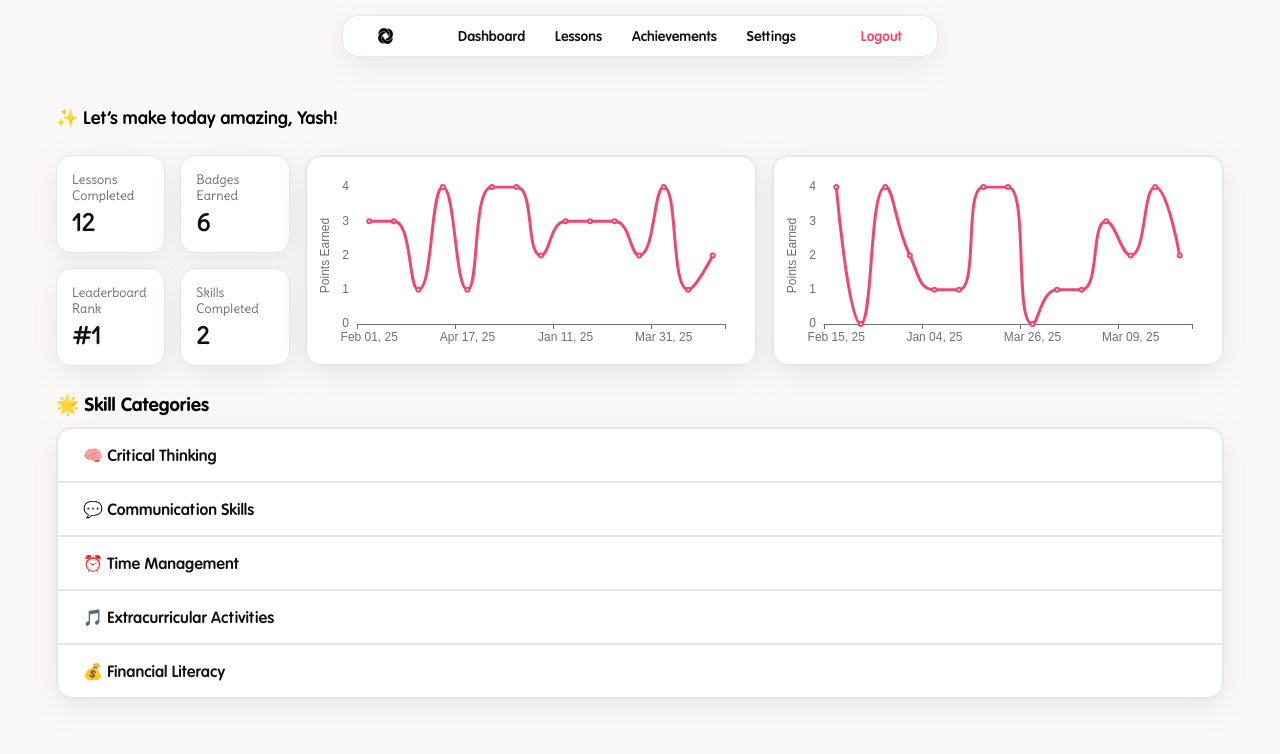
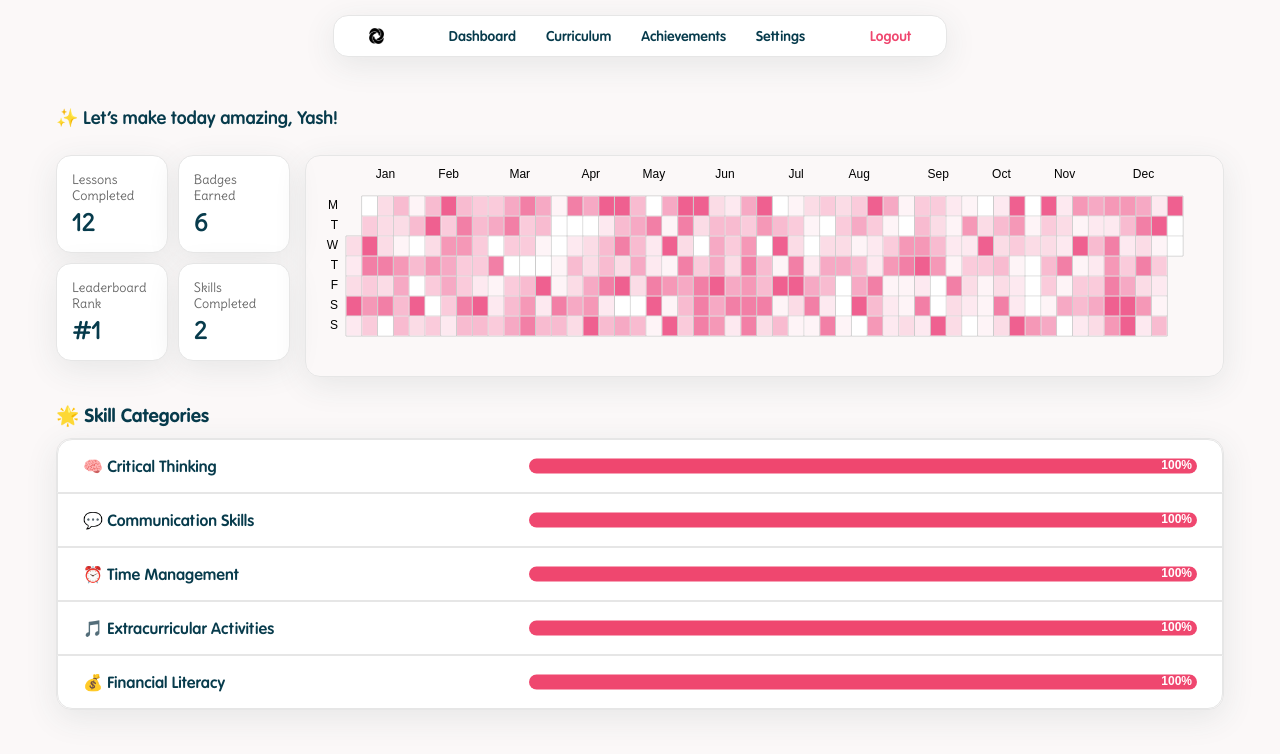
Before and after one commit to yashkc2025/skillbee, a Vue app in the folder frontend/: page / in a window 1280 px wide. Shown: the top 754 px of the page. Built offline with nearby package versions, Linux system fonts and the light colour scheme; the HTML template or start-up script is replaced by a standard one.

Commit message:
feat: child dahsboard revamp

```diff
--- a/frontend/src/assets/base.css
+++ b/frontend/src/assets/base.css
@@ -6,7 +6,7 @@
   --color-thunder: #073b4c;
   --color-sky: #70d6ff;
 
-  --color-text-dark: #111;
+  --color-text-dark: var(--color-thunder);
   --color-text-light: #fff;
 
   --color-light: var(--color-text-light); /* --color-light: #fef8f8; */
@@ -66,7 +66,7 @@ body {
     'Droid Sans',
     'Helvetica Neue',
     sans-serif;
-  color: var(--color-text);
+  color: var(--color-text-dark);
   text-rendering: optimizeLegibility;
   -webkit-font-smoothing: antialiased;
   -moz-osx-font-smoothing: grayscale;
--- a/frontend/src/components/Grid.vue
+++ b/frontend/src/components/Grid.vue
@@ -32,7 +32,7 @@ const props = defineProps<{
 .grid {
   display: grid;
   grid-template-columns: repeat(2, 1fr);
-  gap: var(--size-sm);
+  gap: var(--size-xs);
 }
 
 .grid-card {
--- a/frontend/src/components/child/ChildNavbar.vue
+++ b/frontend/src/components/child/ChildNavbar.vue
@@ -7,8 +7,8 @@ const navOptions = [
     link: sitemap.child_app.dashboard,
   },
   {
-    label: "Lessons",
-    link: sitemap.child_app.lessons,
+    label: "Curriculum",
+    link: sitemap.child_app.curriculum,
   },
   {
     label: "Achievements",
@@ -29,7 +29,7 @@ const navOptions = [
     <section class="items-parent">
       <a :href="n.link" class="nav-items" v-for="n in navOptions" :key="n.label">{{
         n.label
-        }}</a>
+      }}</a>
     </section>
     <section class="third-parent">
       <a class="danger" href="">Logout</a>
--- /dev/null
+++ b/frontend/src/components/child/DashboardPointsCharts copy.vue
@@ -0,0 +1,131 @@
+<template>
+  <!-- Responsive Chart -->
+  <v-chart :option="option" autoresize class="chart" />
+</template>
+
+<script setup>
+import { use } from "echarts/core";
+import VChart from "vue-echarts";
+import { LineChart } from "echarts/charts";
+import {
+  TitleComponent,
+  TooltipComponent,
+  GridComponent,
+  LegendComponent,
+} from "echarts/components";
+import { CanvasRenderer } from "echarts/renderers";
+
+use([
+  LineChart,
+  TitleComponent,
+  TooltipComponent,
+  GridComponent,
+  LegendComponent,
+  CanvasRenderer,
+]);
+
+// Generate sample data with actual dates
+const generateDateData = () => {
+  const data = [];
+  const startDate = new Date("2025-01-01");
+  const endDate = new Date("2025-05-01"); // 4 months later
+
+  for (let i = 0; i < 15; i++) {
+    const randomTime =
+      startDate.getTime() + Math.random() * (endDate.getTime() - startDate.getTime());
+    const randomDate = new Date(randomTime);
+
+    data.push({
+      date: randomDate.toISOString().split("T")[0], // YYYY-MM-DD format
+      revenue: Math.floor(Math.random() * 5), // Random revenue between 0-4
+    });
+  }
+
+  return data;
+};
+
+const sampleData = generateDateData();
+
+const option = {
+  grid: {
+    top: 30,
+    left: 50,
+    right: 30,
+    bottom: 40,
+  },
+  xAxis: {
+    type: "category",
+    data: sampleData.map((item) => {
+      const date = new Date(item.date);
+      return date.toLocaleDateString("en-US", {
+        month: "short",
+        day: "2-digit",
+        year: "2-digit",
+      });
+    }),
+  },
+  yAxis: {
+    type: "value",
+    name: "Points Earned",
+    position: "left",
+    nameLocation: "middle", // Center the label along the axis
+    nameGap: 25, // Adjust distance from the axis (tweak as needed)
+    axisLabel: {
+      formatter: function (value) {
+        return value;
+      },
+    },
+    splitLine: {
+      show: false,
+    },
+  },
+  series: [
+    {
+      name: "Revenue",
+      type: "line",
+      smooth: true,
+      data: sampleData.map((item) => item.revenue),
+      lineStyle: {
+        width: 3,
+        color: "#ef476f",
+      },
+      itemStyle: {
+        color: "#ef476f",
+      },
+    },
+  ],
+  dataZoom: [
+    {
+      type: "slider",
+      xAxisIndex: 0,
+      filterMode: "none",
+    },
+  ],
+  tooltip: {
+    trigger: "axis", // Show tooltip when hovering over axis (line chart)
+    axisPointer: {
+      type: "line", // Can be 'line' | 'shadow' | 'cross'
+    },
+    formatter: function (params) {
+      const data = params[0];
+      return `
+<div style="padding: 10px;">
+${data.data} Points earned on ${data.axisValue}
+</div>
+
+      `;
+    },
+    extraCssText:
+      "padding: 0 !important; border: none; border-radius: 10px; font-size: 12px",
+  },
+};
+</script>
+
+<style scoped>
+.chart {
+  width: 100%;
+  /* height: 500px; */
+  /* min-height: 400px; */
+  background-color: var(--color-light);
+}
+</style>
--- a/frontend/src/components/child/DashboardPointsCharts.vue
+++ b/frontend/src/components/child/DashboardPointsCharts.vue
@@ -1,131 +1,96 @@
 <template>
-  <!-- Responsive Chart -->
-  <v-chart :option="option" autoresize class="chart" />
+  <div class="chart-wrapper">
+    <v-chart :option="chartOptions" autoresize style="width: 100%; height: 220px" />
+  </div>
 </template>
 
 <script setup>
+import { ref } from "vue";
 import { use } from "echarts/core";
 import VChart from "vue-echarts";
-import { LineChart } from "echarts/charts";
+
+// ECharts Core Modules
+import { CanvasRenderer } from "echarts/renderers";
+import { HeatmapChart } from "echarts/charts";
 import {
-  TitleComponent,
+  CalendarComponent,
   TooltipComponent,
-  GridComponent,
-  LegendComponent,
+  VisualMapComponent,
 } from "echarts/components";
-import { CanvasRenderer } from "echarts/renderers";
 
+// Register the components you need
 use([
-  LineChart,
-  TitleComponent,
+  CanvasRenderer,
+  HeatmapChart,
+  CalendarComponent,
   TooltipComponent,
-  GridComponent,
-  LegendComponent,
-  CanvasRenderer,
+  VisualMapComponent,
 ]);
 
-// Generate sample data with actual dates
-const generateDateData = () => {
+// Generate dummy GitHub-style heatmap data
+const generateCalendarData = () => {
+  const year = new Date().getFullYear();
+  const start = new Date(year, 0, 1);
+  const end = new Date(year, 11, 31);
   const data = [];
-  const startDate = new Date("2025-01-01");
-  const endDate = new Date("2025-05-01"); // 4 months later
-
-  for (let i = 0; i < 15; i++) {
-    const randomTime =
-      startDate.getTime() + Math.random() * (endDate.getTime() - startDate.getTime());
-    const randomDate = new Date(randomTime);
-
-    data.push({
-      date: randomDate.toISOString().split("T")[0], // YYYY-MM-DD format
-      revenue: Math.floor(Math.random() * 5), // Random revenue between 0-4
-    });
+  for (let date = new Date(start); date <= end; date.setDate(date.getDate() + 1)) {
+    const formatted = date.toISOString().split("T")[0];
+    data.push([formatted, Math.floor(Math.random() * 10)]);
   }
-
   return data;
 };
 
-const sampleData = generateDateData();
-
-const option = {
-  grid: {
-    top: 30,
-    left: 50,
-    right: 30,
+const chartOptions = ref({
+  tooltip: {
+    position: "top",
+    formatter: (params) => {
+      const date = params.data[0];
+      const count = params.data[1];
+      return `${date}: ${count} contribution${count !== 1 ? "s" : ""}`;
+    },
+  },
+  visualMap: {
+    show: false,
+    min: 0,
+    max: 10,
+    inRange: {
+      color: ["#ffffff", "#fce4ec", "#f8bbd0", "#f48fb1", "#ec407a"],
+    },
+  },
+  calendar: {
+    top: 40,
+    left: 40,
+    right: 40,
     bottom: 40,
-  },
-  xAxis: {
-    type: "category",
-    data: sampleData.map((item) => {
-      const date = new Date(item.date);
-      return date.toLocaleDateString("en-US", {
-        month: "short",
-        day: "2-digit",
-        year: "2-digit",
-      });
-    }),
-  },
-  yAxis: {
-    type: "value",
-    name: "Points Earned",
-    position: "left",
-    nameLocation: "middle", // Center the label along the axis
-    nameGap: 25, // Adjust distance from the axis (tweak as needed)
-    axisLabel: {
-      formatter: function (value) {
-        return value;
-      },
+    range: new Date().getFullYear().toString(),
+    cellSize: ["auto", 15], // auto width, fixed height
+    splitLine: {
+      show: false,
     },
-    splitLine: {
+    dayLabel: {
+      firstDay: 1,
+      nameMap: "en",
+    },
+    monthLabel: {
+      nameMap: "en",
+      margin: 15,
+    },
+    yearLabel: {
       show: false,
     },
   },
   series: [
     {
-      name: "Revenue",
-      type: "line",
-      smooth: true,
-      data: sampleData.map((item) => item.revenue),
-      lineStyle: {
-        width: 3,
-        color: "#ef476f",
-      },
-      itemStyle: {
-        color: "#ef476f",
-      },
+      type: "heatmap",
+      coordinateSystem: "calendar",
+      data: generateCalendarData(),
     },
   ],
-  dataZoom: [
-    {
-      type: "slider",
-      xAxisIndex: 0,
-      filterMode: "none",
-    },
-  ],
-  tooltip: {
-    trigger: "axis", // Show tooltip when hovering over axis (line chart)
-    axisPointer: {
-      type: "line", // Can be 'line' | 'shadow' | 'cross'
-    },
-    formatter: function (params) {
-      const data = params[0];
-      return `
-<div style="padding: 10px;">
-${data.data} Points earned on ${data.axisValue}
-</div>
-
-      `;
-    },
-    extraCssText:
-      "padding: 0 !important; border: none; border-radius: 10px; font-size: 12px",
-  },
-};
+});
 </script>
 
 <style scoped>
-.chart {
+.chart-wrapper {
   width: 100%;
-  /* height: 500px; */
-  /* min-height: 400px; */
-  background-color: var(--color-light);
 }
 </style>
--- /dev/null
+++ b/frontend/src/components/child/SkillsProgressBar.vue
@@ -0,0 +1,105 @@
+<template>
+  <div>
+    <v-chart :option="chartOptions" autoresize style="height: 40px; width: 100%; margin: 0; padding: 0;" />
+  </div>
+</template>
+
+<style scoped>
+div {
+  width: 100%;
+  height: 40px !important;
+  margin-bottom: -15px;
+  margin-top: -15px;
+  padding: 0;
+}
+</style>
+
+<script setup lang="ts">
+import { ref } from 'vue'
+import * as echarts from 'echarts/core'
+import { BarChart } from 'echarts/charts'
+import {
+  GridComponent,
+  TooltipComponent,
+  TitleComponent
+} from 'echarts/components'
+import { CanvasRenderer } from 'echarts/renderers'
+
+import VChart from 'vue-echarts'
+
+// Register the required components
+echarts.use([
+  BarChart,
+  GridComponent,
+  TooltipComponent,
+  TitleComponent,
+  CanvasRenderer
+])
+
+const props = defineProps({
+  progress: {
+    type: Number,
+    required: true
+  },
+  barColor: {
+    type: String,
+    default: '#ef476f'
+  },
+  radius: {
+    type: Number,
+    default: 10
+  },
+  width: {
+    type: Number,
+    default: 15
+  },
+  currentProgress: {
+    type: Number,
+    default: 100
+  },
+  labelColor: {
+    type: String,
+    default: '#fff'
+  }
+})
+
+
+
+const chartOptions = ref({
+  xAxis: {
+    type: 'value',
+    max: 100,
+    show: false
+  },
+  yAxis: {
+    type: 'category',
+    data: ['Progress'],
+    show: false
+  },
+  series: [
+    {
+      type: 'bar',
+      data: [props.currentProgress],
+      barWidth: props.width,
+      itemStyle: {
+        color: props.barColor,
+        borderRadius: [props.radius, props.radius, props.radius, props.radius]
+      },
+      label: {
+        show: true,
+        position: 'insideRight',
+        formatter: '{c}%',
+        fontWeight: 'bold',
+        color: props.labelColor
+      }
+    },
+  ],
+  grid: {
+    left: 0,
+    right: 0,
+    top: 0,
+    bottom: 0,
+    containLabel: false
+  },
+})
+</script>
--- a/frontend/src/router/sitemap.json
+++ b/frontend/src/router/sitemap.json
@@ -18,7 +18,7 @@
     "child_app": {
         "dashboard": "/",
         "achievements": "/stats",
-        "lessons": "/lesson",
+        "curriculum": "/curriculum",
         "settings": "/settings"
     }
 }
--- a/frontend/src/views/child/ChildDashboard.vue
+++ b/frontend/src/views/child/ChildDashboard.vue
@@ -5,6 +5,7 @@ import Card from "@/components/Card.vue";
 import CardItem from "@/components/CardItem.vue";
 import Grid from "@/components/Grid.vue";
 import DashboardPointsCharts from "@/components/child/DashboardPointsCharts.vue";
+import SkillsProgressBar from "@/components/child/SkillsProgressBar.vue"
 
 const skillTypes = [
   { label: "🧠 Critical Thinking", link: "" },
@@ -43,9 +44,13 @@ const SkillTemplate = () => {
       <Card title="🌟 Skill Categories">
         {skillTypes.map((s) => (
           <CardItem>
-            <a href={s.link} class="skill-card">
-              {s.label}
-            </a>
+            <div style="display: grid; grid-template-columns: 30% 10% 60%; align-items: center;">
+              <a href={s.link} class="skill-card">
+                {s.label}
+              </a>
+              <div></div>
+              <SkillsProgressBar />
+            </div>
           </CardItem>
         ))}
       </Card>
@@ -82,9 +87,6 @@ const stats = [
       <div class="top-section">
         <div class="stats-grid">
           <Grid :stats="stats" />
-        </div>
-        <div class="chart box-shadow">
-          <DashboardPointsCharts />
         </div>
         <div class="chart box-shadow">
           <DashboardPointsCharts />
```
